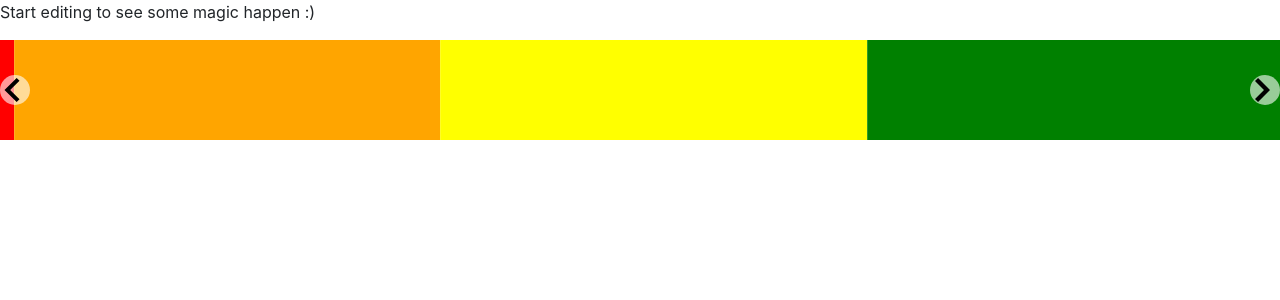
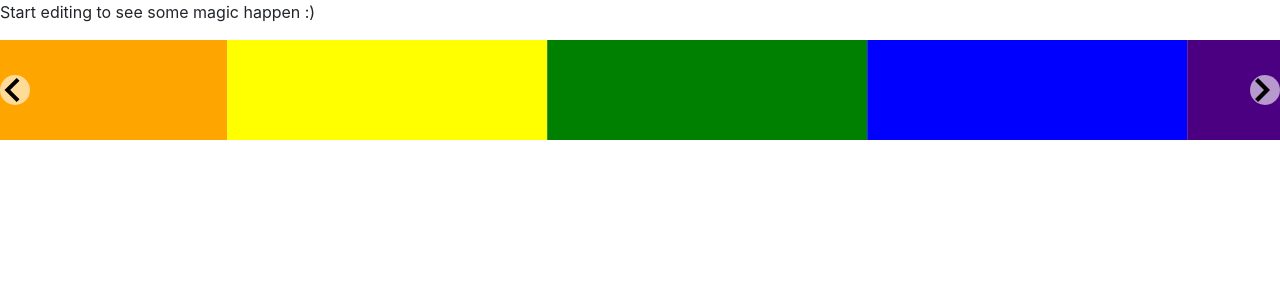
Before and after one commit to gunesh/react-coding, a React (Create React App) app: page / in a window 1280 px wide. Shown: the top 300 px of the page. Built offline with nearby package versions, Linux system fonts and the light colour scheme.

Commit message:
1 file modified

```diff
--- a/src/Components/imageSlider.js
+++ b/src/Components/imageSlider.js
@@ -1,29 +1,33 @@
 import React from 'react';
 import { Slide } from 'react-slideshow-image';
 import 'react-slideshow-image/dist/styles.css';
-
 
 const responsiveSettings = [
   {
     breakpoint: 800,
     settings: {
       slidesToShow: 3,
-          slidesToScroll: 3
-      }
+      slidesToScroll: 3,
+    },
   },
   {
     breakpoint: 500,
     settings: {
       slidesToShow: 2,
-          slidesToScroll: 2
-      }
-  }
+      slidesToScroll: 2,
+    },
+  },
 ];
 
 const Example = () => {
   return (
     <div>
-      <Slide slidesToScroll={4} slidesToShow={4} indicators={false} responsive={responsiveSettings}>
+      <Slide
+        slidesToScroll={4}
+        slidesToShow={4}
+        indicators={false}
+        // responsive={responsiveSettings}
+      >
         <div
           style={{
             textAlign: 'center',
```
Lines whose indentation alone changed are shown as unchanged.
